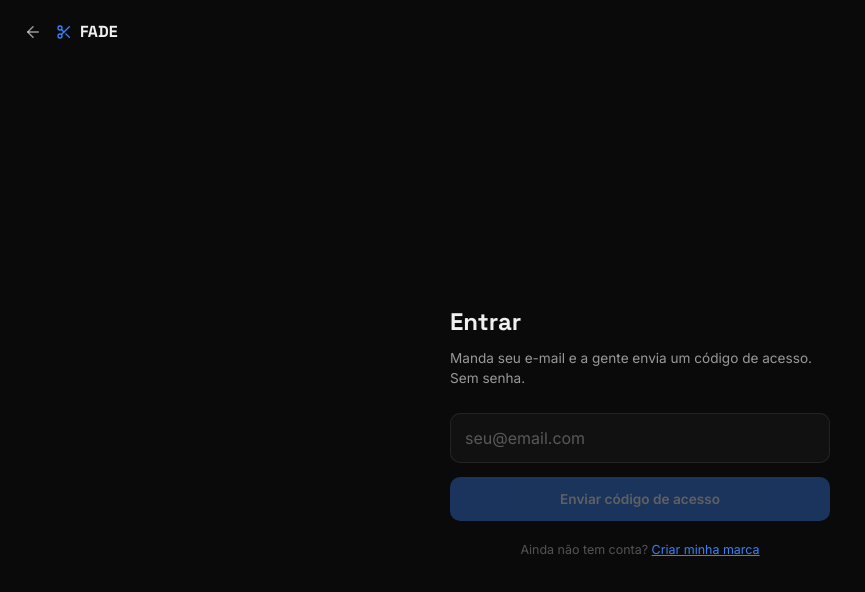
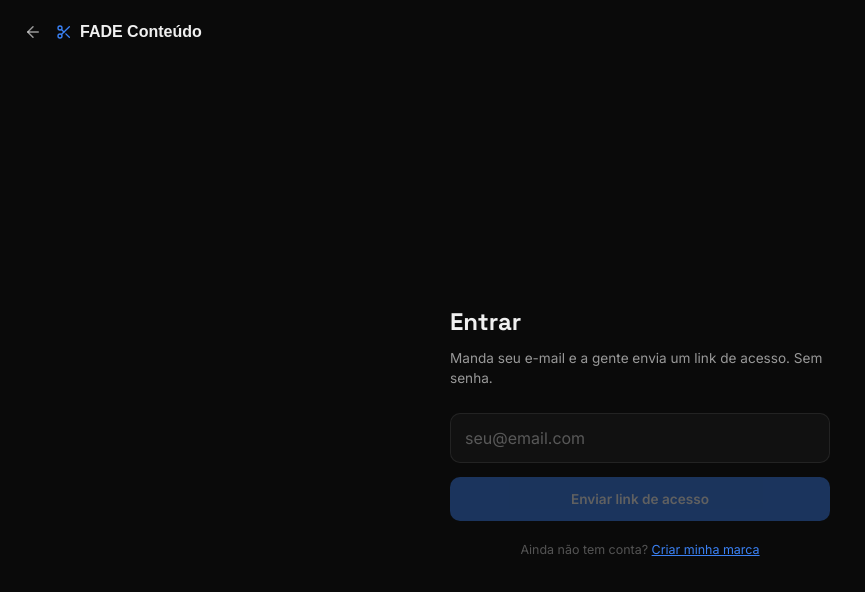
Before and after one commit to marcusvalerio/NAVE, a Next.js app: page /login in a window 1280 px wide. Shown: the top 592 px of the page, without its empty margins (0-865 px from the left). Built offline with nearby package versions, Linux system fonts and the light colour scheme; a web font is replaced by a local one.

Commit message:
fix: voltar para magic link em vez de código OTP

```diff
--- a/app/login/page.tsx
+++ b/app/login/page.tsx
@@ -1,85 +1,48 @@
 "use client"
-import { useState, useRef } from "react"
-import { motion, AnimatePresence } from "framer-motion"
+import { useState } from "react"
+import { motion } from "framer-motion"
 import Link from "next/link"
-import { useRouter } from "next/navigation"
 import { ArrowLeft, Scissors } from "lucide-react"
 import { supabaseBrowser } from "@/lib/supabase-client"
 
 export default function Login() {
-  const router = useRouter()
   const [email, setEmail] = useState("")
-  const [codigo, setCodigo] = useState(["", "", "", "", "", ""])
-  const [etapa, setEtapa] = useState<"email" | "codigo">("email")
   const [loading, setLoading] = useState(false)
+  const [enviado, setEnviado] = useState(false)
   const [erro, setErro] = useState("")
-  const inputsRef = useRef<(HTMLInputElement | null)[]>([])
 
-  const enviarCodigo = async () => {
+  const entrar = async () => {
     if (!email.trim()) return
     setLoading(true)
     setErro("")
     const supabase = supabaseBrowser()
     const { error } = await supabase.auth.signInWithOtp({
       email,
-      options: { shouldCreateUser: true },
+      options: { emailRedirectTo: `${window.location.origin}/auth/callback` },
     })
     setLoading(false)
     if (error) {
-      setErro("Não conseguimos enviar o código agora. Tenta de novo em alguns segundos.")
+      setErro("Não conseguimos enviar o link agora. Tenta de novo em alguns segundos.")
     } else {
-      setEtapa("codigo")
-      setTimeout(() => inputsRef.current[0]?.focus(), 100)
-    }
-  }
-
-  const handleDigit = (idx: number, val: string) => {
-    if (!/^\d?$/.test(val)) return
-    const novo = [...codigo]
-    novo[idx] = val
-    setCodigo(novo)
-    if (val && idx < 5) inputsRef.current[idx + 1]?.focus()
-    if (novo.every(d => d !== "") && novo.join("").length === 6) {
-      confirmarCodigo(novo.join(""))
-    }
-  }
-
-  const handleKeyDown = (idx: number, e: React.KeyboardEvent<HTMLInputElement>) => {
-    if (e.key === "Backspace" && !codigo[idx] && idx > 0) {
-      inputsRef.current[idx - 1]?.focus()
-    }
-  }
-
-  const confirmarCodigo = async (token: string) => {
-    setLoading(true)
-    setErro("")
-    const supabase = supabaseBrowser()
-    const { error } = await supabase.auth.verifyOtp({ email, token, type: "email" })
-    setLoading(false)
-    if (error) {
-      setErro("Código inválido ou expirado. Confere os números ou peça um novo código.")
-      setCodigo(["", "", "", "", "", ""])
-      inputsRef.current[0]?.focus()
-    } else {
-      router.push("/dashboard")
+      setEnviado(true)
     }
   }
 
   return (
     <div style={{minHeight:"100vh",display:"flex",flexDirection:"column"}}>
       <header style={{padding:"20px 24px",display:"flex",alignItems:"center",gap:8}}>
-        <button onClick={()=> etapa==="codigo" ? setEtapa("email") : router.push("/")} style={{display:"flex",color:"var(--fg-dim)",marginRight:6,background:"none",border:"none",cursor:"pointer"}}><ArrowLeft size={18}/></button>
+        <Link href="/" style={{display:"flex",color:"var(--fg-dim)",marginRight:6}}><ArrowLeft size={18}/></Link>
         <Scissors size={16} style={{color:"var(--acc)"}} />
-        <span className="font-display" style={{fontSize:"1rem",fontWeight:700}}>FADE</span>
+        <span className="font-brand" style={{fontSize:"1rem"}}>FADE Conteúdo</span>
       </header>
 
       <main style={{flex:1,display:"flex",alignItems:"center",justifyContent:"center",padding:"0 24px"}}>
-        <AnimatePresence mode="wait">
-          {etapa === "email" ? (
-            <motion.div key="email" initial={{opacity:0,y:10}} animate={{opacity:1,y:0}} exit={{opacity:0,y:-10}} transition={{duration:.25}} style={{width:"100%",maxWidth:380}}>
+        <motion.div initial={{opacity:0,y:10}} animate={{opacity:1,y:0}} transition={{duration:.35}} style={{width:"100%",maxWidth:380}}>
+          {!enviado ? (
+            <>
               <h1 className="font-display" style={{fontSize:"1.5rem",fontWeight:700,marginBottom:8}}>Entrar</h1>
               <p style={{fontSize:".85rem",color:"var(--fg-dim)",marginBottom:24}}>
-                Manda seu e-mail e a gente envia um código de acesso. Sem senha.
+                Manda seu e-mail e a gente envia um link de acesso. Sem senha.
               </p>
               <input
                 className="inp"
@@ -87,46 +50,26 @@ export default function Login() {
                 placeholder="seu@email.com"
                 value={email}
                 onChange={e=>setEmail(e.target.value)}
-                onKeyDown={e=>e.key==="Enter" && enviarCodigo()}
+                onKeyDown={e=>e.key==="Enter" && entrar()}
                 style={{marginBottom:14}}
               />
               {erro && <div style={{fontSize:".8rem",color:"#ef4444",marginBottom:14}}>{erro}</div>}
-              <button onClick={enviarCodigo} disabled={loading || !email.trim()} className="btn-primary" style={{width:"100%"}}>
-                {loading ? "Enviando..." : "Enviar código de acesso"}
+              <button onClick={entrar} disabled={loading || !email.trim()} className="btn-primary" style={{width:"100%"}}>
+                {loading ? "Enviando..." : "Enviar link de acesso"}
               </button>
               <p style={{fontSize:".78rem",color:"var(--fg-faint)",marginTop:20,textAlign:"center"}}>
                 Ainda não tem conta? <Link href="/onboarding" style={{color:"var(--acc)",textDecoration:"underline"}}>Criar minha marca</Link>
               </p>
-            </motion.div>
+            </>
           ) : (
-            <motion.div key="codigo" initial={{opacity:0,y:10}} animate={{opacity:1,y:0}} exit={{opacity:0,y:-10}} transition={{duration:.25}} style={{width:"100%",maxWidth:380,textAlign:"center"}}>
-              <h1 className="font-display" style={{fontSize:"1.4rem",fontWeight:700,marginBottom:8}}>Digite o código</h1>
-              <p style={{fontSize:".84rem",color:"var(--fg-dim)",marginBottom:26,lineHeight:1.5}}>
-                Enviamos um código de 6 dígitos para <strong style={{color:"var(--fg)"}}>{email}</strong>
+            <div style={{textAlign:"center"}}>
+              <div className="font-display" style={{fontSize:"1.3rem",fontWeight:700,marginBottom:10}}>Link enviado ✓</div>
+              <p style={{fontSize:".88rem",color:"var(--fg-dim)",lineHeight:1.5}}>
+                Abre o e-mail que mandamos para <strong style={{color:"var(--fg)"}}>{email}</strong> e clica no link para entrar.
               </p>
-              <div style={{display:"flex",gap:8,justifyContent:"center",marginBottom:18}}>
-                {codigo.map((d, i) => (
-                  <input
-                    key={i}
-                    ref={el => { inputsRef.current[i] = el }}
-                    className="inp"
-                    inputMode="numeric"
-                    maxLength={1}
-                    value={d}
-                    onChange={e=>handleDigit(i, e.target.value)}
-                    onKeyDown={e=>handleKeyDown(i, e)}
-                    style={{width:42,height:50,textAlign:"center",fontSize:"1.2rem",fontWeight:600,padding:0}}
-                  />
-                ))}
-              </div>
-              {erro && <div style={{fontSize:".8rem",color:"#ef4444",marginBottom:14}}>{erro}</div>}
-              {loading && <div style={{fontSize:".8rem",color:"var(--fg-faint)",marginBottom:14}}>Verificando...</div>}
-              <button onClick={enviarCodigo} disabled={loading} className="btn-ghost" style={{width:"100%"}}>
-                Reenviar código
-              </button>
-            </motion.div>
+            </div>
           )}
-        </AnimatePresence>
+        </motion.div>
       </main>
     </div>
   )
```
